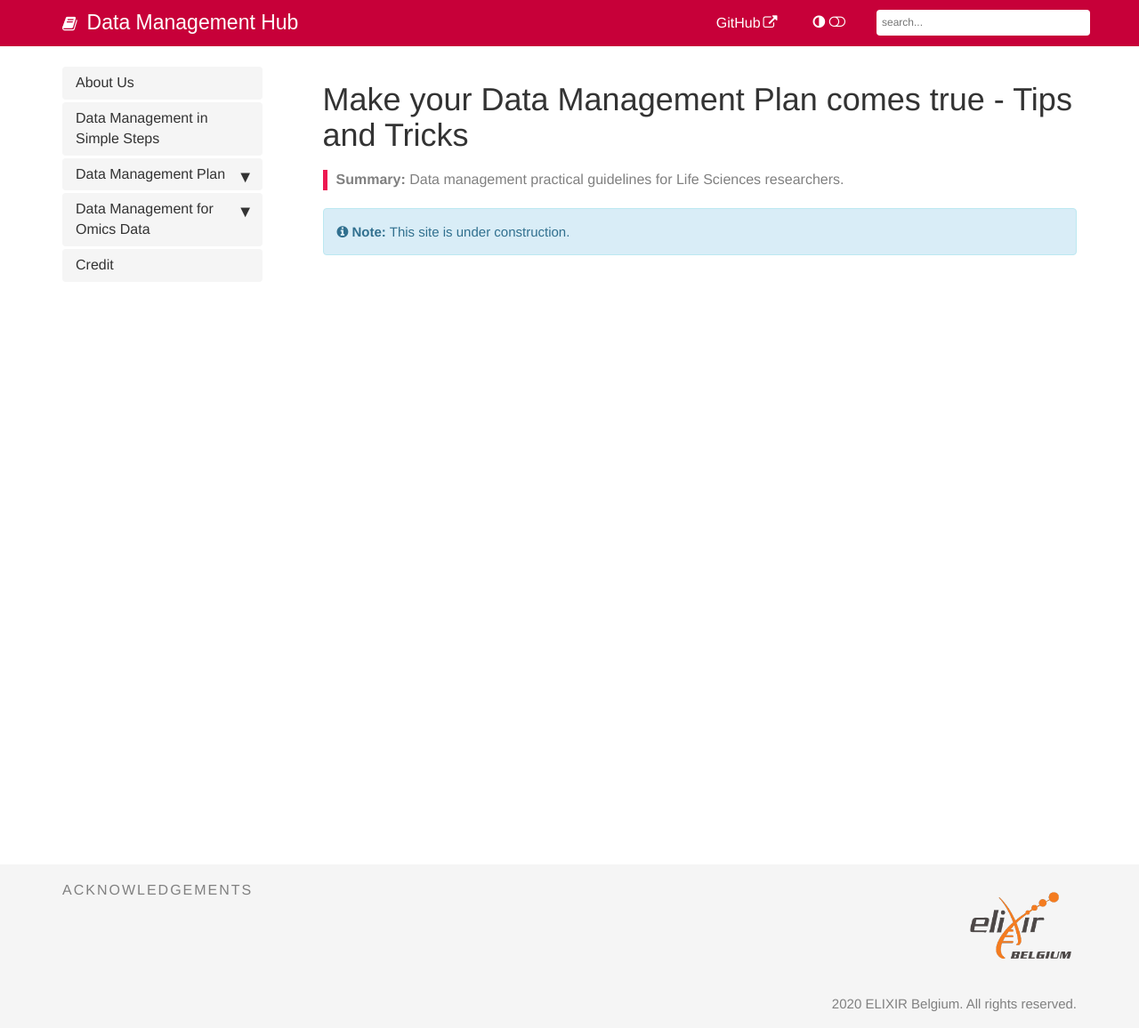
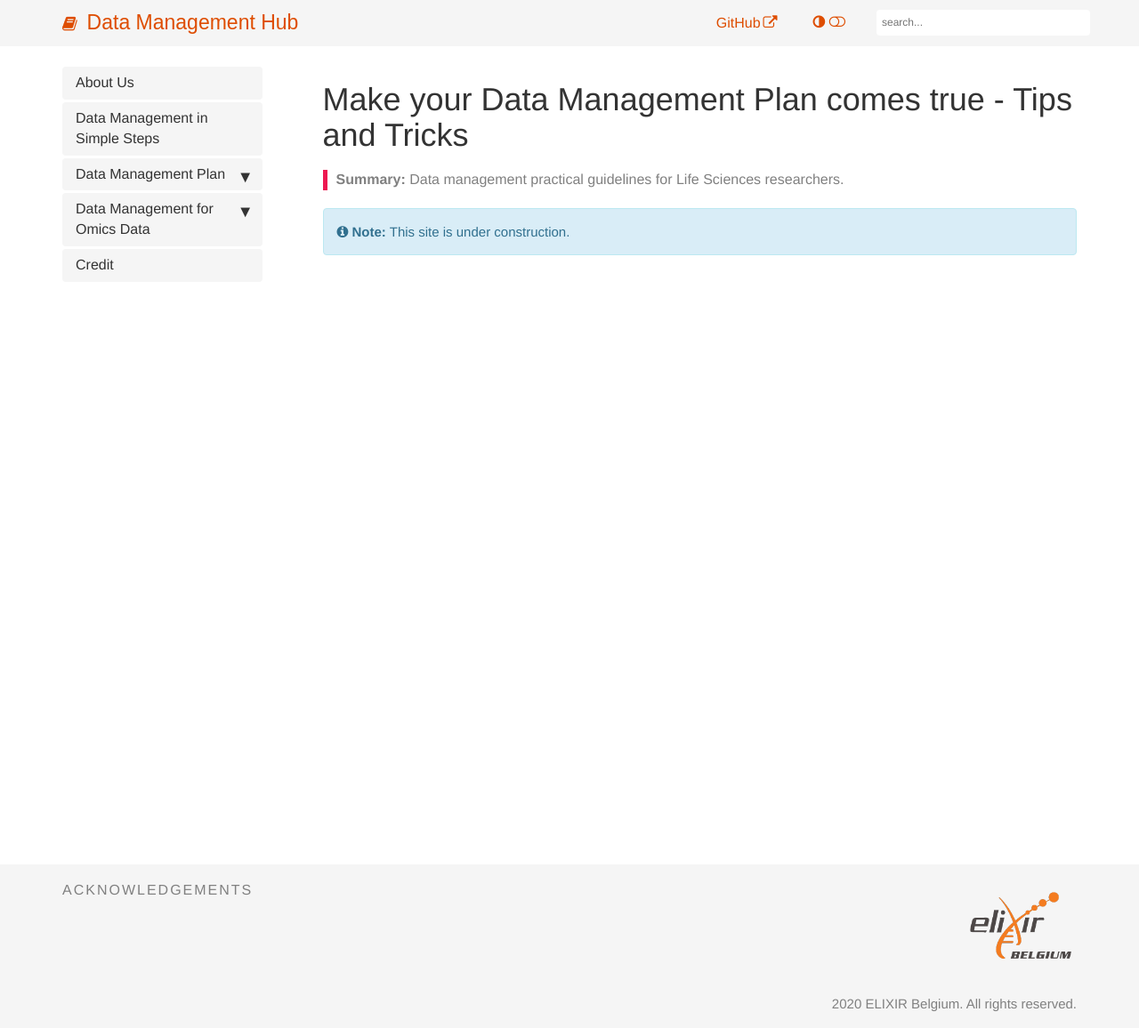
Before and after one commit to ELIXIR-Belgium/rdm-guide, a Jekyll site: the page built from index.md, in a window 1280 px wide. Shown: the whole page at 89% size. Built offline with Jekyll 4.4.1, drawn with Linux system fonts in a browser that asks for light colours; some web fonts are replaced.

Commit message:
css reset

```diff
--- a/css/customstyles.css
+++ b/css/customstyles.css
@@ -11,7 +11,7 @@ html, html[data-theme="light"] {
     --summary-color: #808080;
     --table-odd-bg-color: whitesmoke;
     --h1-color: #333;
-    --nav-bar-bg: #c70039;
+    --nav-bar-bg: whitesmoke;
     --nav-button-bg: #fafafa;
     --search-box-bg: #fff;
 }
@@ -29,7 +29,7 @@ html[data-theme="dark"] {
     --summary-color: #f1f0f0;
     --table-odd-bg-color: #555;
     --h1-color: #fff;
-    --nav-bar-bg: #c70039;
+    --nav-bar-bg: #555;
     --nav-button-bg: #404040;
     --search-box-bg: #404040;
 }
@@ -48,7 +48,7 @@ html[data-theme="dark"] {
         --summary-color: #f1f0f0;
         --table-odd-bg-color: #403f3f;
         --h1-color: #fff;
-        --nav-bar-bg: #c70039;
+        --nav-bar-bg: #555;
         --nav-button-bg: #404040;
         --search-box-bg: #404040;
     }
@@ -65,18 +65,11 @@ html[data-theme="dark"] {
         --summary-color: #808080;
         --table-odd-bg-color: #f9f9f9;
         --h1-color: #333;
-        --nav-bar-bg: #c70039;
+        --nav-bar-bg: whitesmoke;
         --nav-button-bg: #fafafa;
         --search-box-bg: #fff;
     }
 }
-
-#main {
-    padding-bottom: 2.5rem;
-    min-height: 100vh;
-    /* Footer height */
-}
-
 .site-footer {
     background-color: var(--toc-background-color);
     padding: 15px 0 0px;
@@ -126,7 +119,15 @@ html[data-theme="dark"] {
     color: var(--hover-grey);
 }
 
+.navbar-inverse .navbar-collapse, .navbar-inverse .navbar-form {
+    border-color: transparent;
+}
 
+#main {
+    padding-bottom: 2.5rem;
+    min-height: 100vh;
+    /* Footer height */
+}
 
 body {
     font-size: 15px;
--- a/css/theme-blue.css
+++ b/css/theme-blue.css
@@ -1,7 +1,7 @@
 
 :root {
-    --primary-theme-color: #c70039;
-    --secondary-theme-color: #9A002C;
+    --primary-theme-color: #de4d00;
+    --secondary-theme-color: #c14300;
     --secondary-text-nav-selected: #ffffff;
     --primary-text-nav-selected: #FAFAFA;
     --main-bg-color: #404040;
@@ -40,13 +40,12 @@ a[data-toggle="tooltip"] {
 }
 
 .navbar-inverse .navbar-nav>li>a, .navbar-inverse .navbar-brand {
-    color: white;
+    color: var(--primary-theme-color);
 }
 
 .navbar-inverse .navbar-nav>li>a:focus, .navbar-inverse .navbar-nav>li>a:hover, a.fa.fa-book.fa-lg.navbar-brand:hover {
-     color: var(--main-bg-color);
-}
-
+        color: var(--secondary-theme-color);
+   }
 a.navbar-brand:hover {
     color: var(--secondary-theme-color);
 }
```
